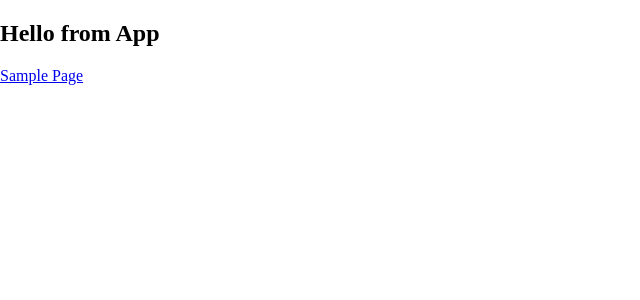
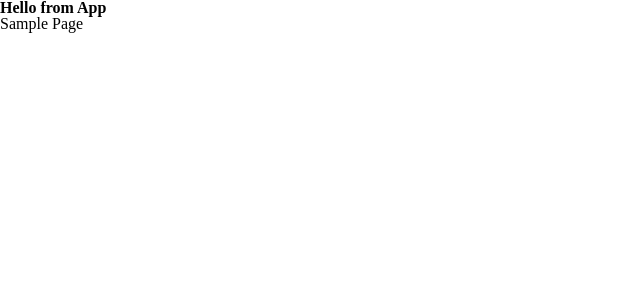
Before and after one commit to teo-sprint-16-3/client, a React (Vite) app: page / in a window 1280 px wide. Shown: the top 300 px of the page, without its empty margins (0-640 px from the left). Built offline with nearby package versions, Linux system fonts and the light colour scheme.

Commit message:
chore: reset css 및 프리텐다드 font-face 적용

```diff
--- a/src/styles/_global.scss
+++ b/src/styles/_global.scss
@@ -1 +1,203 @@
 // 글로벌 css
+
+// reset css
+html,
+body,
+div,
+span,
+applet,
+object,
+iframe,
+h1,
+h2,
+h3,
+h4,
+h5,
+h6,
+p,
+blockquote,
+pre,
+a,
+abbr,
+acronym,
+address,
+big,
+cite,
+code,
+del,
+dfn,
+em,
+img,
+ins,
+kbd,
+q,
+s,
+samp,
+small,
+strike,
+strong,
+sub,
+sup,
+tt,
+var,
+b,
+u,
+i,
+center,
+dl,
+dt,
+dd,
+ol,
+ul,
+li,
+fieldset,
+form,
+label,
+legend,
+table,
+caption,
+tbody,
+tfoot,
+thead,
+tr,
+th,
+td,
+article,
+aside,
+canvas,
+details,
+embed,
+figure,
+figcaption,
+footer,
+header,
+hgroup,
+menu,
+nav,
+output,
+ruby,
+section,
+summary,
+time,
+mark,
+audio,
+video {
+  margin: 0;
+  padding: 0;
+  border: 0;
+  font-size: 100%;
+  vertical-align: baseline;
+}
+article,
+aside,
+details,
+figcaption,
+figure,
+footer,
+header,
+hgroup,
+menu,
+nav,
+section {
+  display: block;
+}
+body {
+  line-height: 1;
+}
+ol,
+ul {
+  list-style: none;
+}
+blockquote,
+q {
+  quotes: none;
+}
+blockquote:before,
+blockquote:after,
+q:before,
+q:after {
+  content: "";
+  content: none;
+}
+table {
+  border-collapse: collapse;
+  border-spacing: 0;
+}
+a {
+  text-decoration: none;
+  color: inherit;
+}
+button {
+  padding: 0;
+  background: none;
+  border: 0;
+  cursor: pointer;
+  color: inherit;
+}
+* {
+  box-sizing: border-box;
+}
+
+// Pretendard font
+@font-face {
+  font-family: Pretendard;
+  font-style: normal;
+  font-weight: 100;
+  src: url("../assets/fonts/Pretendard-Thin.woff") format("woff");
+}
+
+@font-face {
+  font-family: Pretendard;
+  font-style: normal;
+  font-weight: 200;
+  src: url("../assets/fonts/Pretendard-ExtraLight.woff") format("woff");
+}
+
+@font-face {
+  font-family: Pretendard;
+  font-style: normal;
+  font-weight: 300;
+  src: url("../assets/fonts/Pretendard-Light.woff") format("woff");
+}
+
+@font-face {
+  font-family: Pretendard;
+  font-style: normal;
+  font-weight: 400;
+  src: url("../assets/fonts/Pretendard-Regular.woff") format("woff");
+}
+
+@font-face {
+  font-family: Pretendard;
+  font-style: normal;
+  font-weight: 500;
+  src: url("../assets/fonts/Pretendard-Medium.woff") format("woff");
+}
+
+@font-face {
+  font-family: Pretendard;
+  font-style: normal;
+  font-weight: 600;
+  src: url("../assets/fonts/Pretendard-SemiBold.woff") format("woff");
+}
+
+@font-face {
+  font-family: Pretendard;
+  font-style: normal;
+  font-weight: 700;
+  src: url("../assets/fonts/Pretendard-Bold.woff") format("woff");
+}
+
+@font-face {
+  font-family: Pretendard;
+  font-style: normal;
+  font-weight: 800;
+  src: url("../assets/fonts/Pretendard-ExtraBold.woff") format("woff");
+}
+
+@font-face {
+  font-family: Pretendard;
+  font-style: normal;
+  font-weight: 900;
+  src: url("../assets/fonts/Pretendard-Black.woff") format("woff");
+}
```
